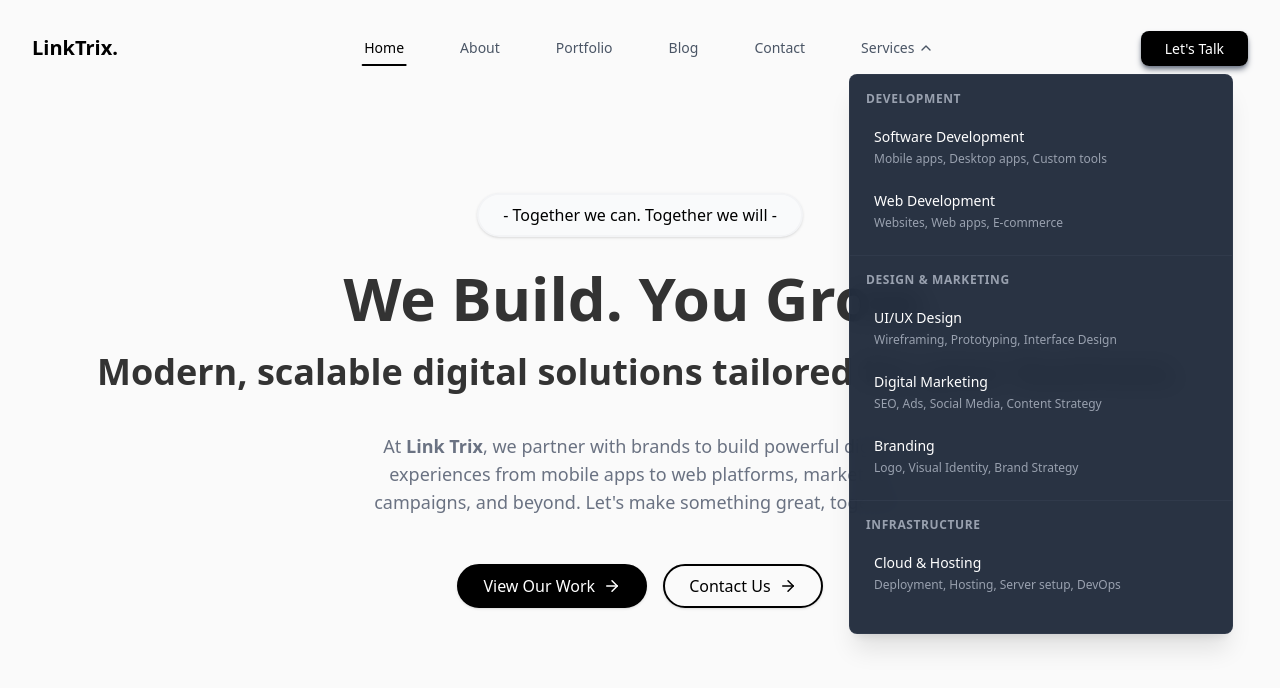
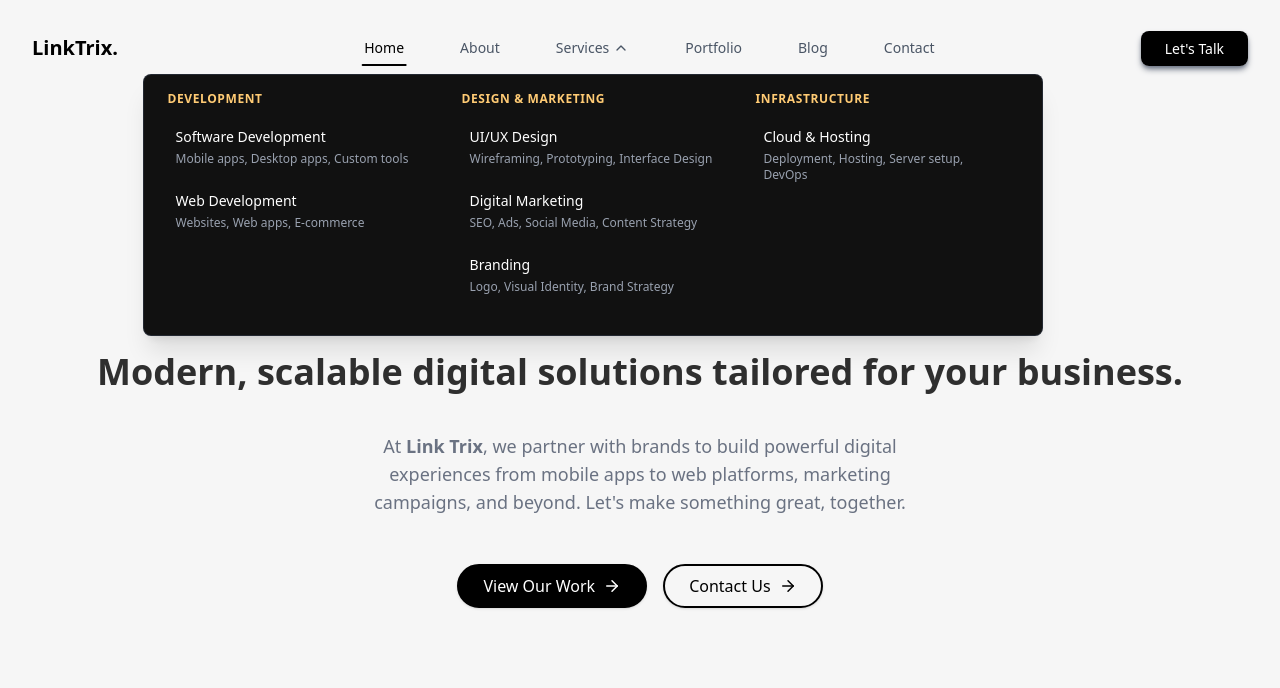
Before and after one commit to Roshan-Shah-7/LinkTrix, a Next.js app: page / in a window 1280 px wide. Both pictures are taken after a click on the button "Services". Shown: the top 688 px of the page. Built offline with nearby package versions, Linux system fonts and the light colour scheme.

Commit message:
DropDown

```diff
--- a/src/app/components/Header.tsx
+++ b/src/app/components/Header.tsx
@@ -72,9 +72,16 @@ const Header = () => {
         },
     ]
 
-    const navLinks = [
+    interface NavLinkItem {
+        name: string;
+        href: string;
+        isDropdown?: boolean;
+    }
+
+    const navLinks: NavLinkItem[] = [
         { name: "Home", href: "/" },
         { name: "About", href: "/about" },
+        { name: "Services", href: "/services", isDropdown: true },
         { name: "Portfolio", href: "/portfolio" },
         { name: "Blog", href: "/blog" },
         { name: "Contact", href: "/contact" },
@@ -99,25 +106,14 @@ const Header = () => {
                         <div className="ml-10 flex items-baseline space-x-8">
                             {navLinks.map((link) => {
                                 const isActive = pathname === link.href
+                                if (link.isDropdown) {
                                     return (
-                                    <Link
-                                        key={link.name}
-                                        href={link.href}
-                                        className={`relative px-3 py-2 text-sm font-medium transition-colors duration-200
-                                            ${isActive ? "text-black font-bold after:absolute after:left-1/2 after:rounded-full after:-translate-x-1/2 after:bottom-0 after:h-[2px] after:w-[70%] after:bg-black after:transition-all after:duration-300" : "text-gray-600 hover:text-black"}`}
-                                    >
-                                        {link.name}
-                                    </Link>
-                                )
-                            })}
-
-                            {/* Services Dropdown */}
-                            <div className="relative">
+                                        <div className="relative" key={link.name}>
                                             <button
                                                 onClick={() => setIsServicesOpen(!isServicesOpen)}
                                                 className="text-gray-600 hover:text-black px-3 py-2 text-sm font-medium transition-colors duration-200 flex items-center"
                                             >
-                                    Services
+                                                {link.name}
                                                 <ChevronDown
                                                     className={`ml-1 h-4 w-4 transition-transform duration-200 ${isServicesOpen ? "rotate-180" : ""}`}
                                                 />
@@ -125,13 +121,13 @@ const Header = () => {
 
                                             {/* Dropdown Menu */}
                                             {isServicesOpen && (
-                                    <div className="absolute top-full left-0 mt-2 w-96 bg-gray-800/95 backdrop-blur-md rounded-lg shadow-xl border border-gray-700/50 py-4">
-                                        {serviceGroups.map((group, groupIndex) => (
+                                                <div className="absolute top-full left-1/2 -translate-x-1/2 mt-2 w-screen max-w-[900px] bg-[#111111] backdrop-blur-md rounded-lg shadow-xl border border-gray-700/50 py-4 px-6 grid grid-cols-1 sm:grid-cols-2 lg:grid-cols-3 gap-x-8">
+                                                    {serviceGroups.map((group) => (
                                                         <div
                                                             key={group.category}
-                                                className={`${groupIndex > 0 ? "border-t border-gray-700/50 pt-4" : ""} px-4 pb-4`}
+                                                            className="pb-4 first:pt-0"
                                                         >
-                                                <h3 className="text-gray-400 text-xs font-semibold uppercase tracking-wider mb-3">
+                                                            <h3 className="text-[#ffcb74] text-xs font-semibold uppercase tracking-wider mb-3">
                                                                 {group.category}
                                                             </h3>
                                                             <div className="space-y-2">
@@ -152,6 +148,19 @@ const Header = () => {
                                                 </div>
                                             )}
                                         </div>
+                                    )
+                                }
+                                return (
+                                    <Link
+                                        key={link.name}
+                                        href={link.href}
+                                        className={`relative px-3 py-2 text-sm font-medium transition-colors duration-200
+                                            ${isActive ? "text-black font-bold after:absolute after:left-1/2 after:rounded-full after:-translate-x-1/2 after:bottom-0 after:h-[2px] after:w-[70%] after:bg-black after:transition-all after:duration-300" : "text-gray-600 hover:text-black"}`}
+                                    >
+                                        {link.name}
+                                    </Link>
+                                )
+                            })}
                         </div>
                     </div>
 
@@ -183,25 +192,14 @@ const Header = () => {
                         <div className="px-2 pt-2 pb-3 space-y-1 bg-gray-900/95 backdrop-blur-md rounded-lg mt-2 border border-gray-700/50 relative z-50">
                             {navLinks.map((link) => {
                                 const isActive = pathname === link.href
+                                if (link.isDropdown) {
                                     return (
-                                    <Link
-                                        key={link.name}
-                                        href={link.href}
-                                        className={`relative block px-3 py-2 text-base font-medium transition-colors duration-200 ${isActive ? "text-white font-bold after:absolute after:left-0 after:top-0 after:h-[2px] after:w-full after:bg-white after:transition-all after:duration-300" : "text-gray-300 hover:text-white"}`}
-                                        onClick={() => setIsMobileMenuOpen(false)}
-                                    >
-                                        {link.name}
-                                    </Link>
-                                )
-                            })}
-
-                            {/* Mobile Services */}
-                            <div className="px-3 py-2">
+                                        <div className="px-3 py-2" key={link.name}>
                                             <button
                                                 onClick={() => setIsServicesOpen(!isServicesOpen)}
                                                 className="text-gray-300 hover:text-white text-base font-medium flex items-center w-full"
                                             >
-                                    Services
+                                                {link.name}
                                                 <ChevronDown
                                                     className={`ml-1 h-4 w-4 transition-transform duration-200 ${isServicesOpen ? "rotate-180" : ""}`}
                                                 />
@@ -240,6 +238,19 @@ const Header = () => {
                                                 )}
                                             </AnimatePresence>
                                         </div>
+                                    )
+                                }
+                                return (
+                                    <Link
+                                        key={link.name}
+                                        href={link.href}
+                                        className={`relative block px-3 py-2 text-base font-medium transition-colors duration-200 ${isActive ? "text-white font-bold after:absolute after:left-0 after:top-0 after:h-[2px] after:w-full after:bg-white after:transition-all after:duration-300" : "text-gray-300 hover:text-white"}`}
+                                        onClick={() => setIsMobileMenuOpen(false)}
+                                    >
+                                        {link.name}
+                                    </Link>
+                                )
+                            })}
 
                             {/* Mobile CTA */}
                             <div className="px-3 pt-4">
--- a/src/app/globals.css
+++ b/src/app/globals.css
@@ -15,6 +15,6 @@
 }
 
 body {
-  background: #FAFAFA;
-  color: #333333;
+  background: #F6F6F6;
+  color: #2f2f2f;
 }
```
Lines whose indentation alone changed are shown as unchanged.
